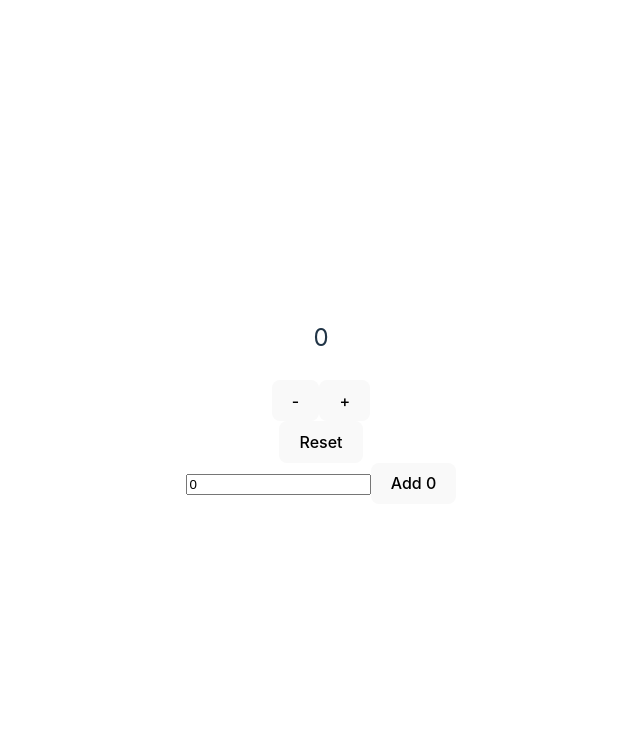
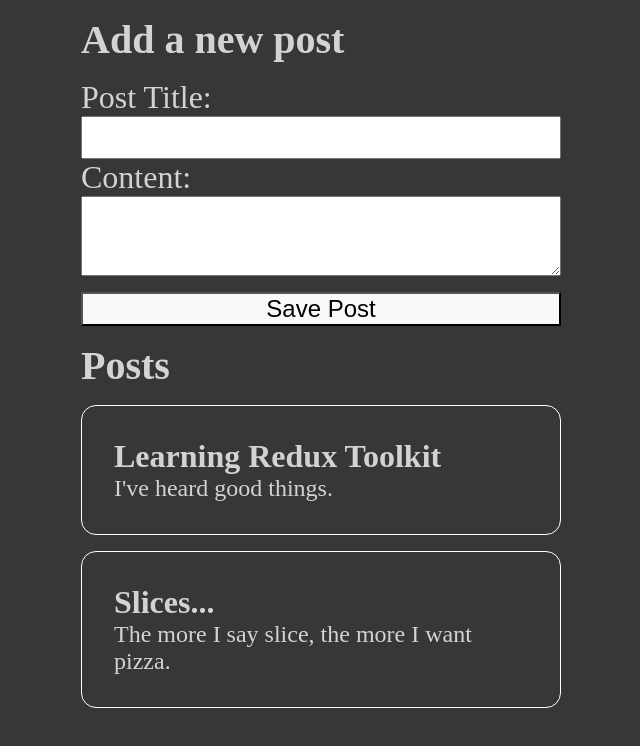
Before and after one commit to WarlockJa/redux-toolkit_learning, a React (Vite) app: page / in a window 1280 px wide. Shown: the top 746 px of the page, without its empty margins (319-959 px from the left). Built offline with nearby package versions, Linux system fonts and the light colour scheme.

Commit message:
TS problem

```diff
--- a/src/App.css
+++ b/src/App.css
@@ -1,21 +1,33 @@
-#root {
-  max-width: 1280px;
-  margin: 0 auto;
-  padding: 2rem;
-  text-align: center;
+body {
+  background-color: rgb(56, 54, 54);
 }
 
+.App {
+  color: lightgray;
 
-.App {
+  min-height: 100vh;
+  max-width: 30rem;
+  margin: 0 auto;
+}
+
+article {
+  border: 1px solid white;
+  border-radius: 15px;
+  padding: 2rem;
+}
+
+section {
   display: flex;
-  align-items: center;
+  flex-direction: column;
   justify-content: center;
 }
 
-p {
-  font-size: 1.5rem;
+section > * {
+  margin-top: 1rem;
 }
 
-button {
-  border: 1px solid #0005;
+form {
+  display: flex;
+  flex-direction: column;
+
 }
--- a/src/App.tsx
+++ b/src/App.tsx
@@ -1,10 +1,12 @@
-import Counter from "./features/counter/Counter"
 import './App.css'
+import AddPostForm from './features/posts/AddPostForm'
+import PostsList from './features/posts/PostsList'
 
 function App() {
   return (
     <main className="App">
-        <Counter />
+      <AddPostForm />
+      <PostsList />
     </main>
   )
 }
--- a/src/app/store.ts
+++ b/src/app/store.ts
@@ -1,9 +1,9 @@
 import { configureStore } from "@reduxjs/toolkit"
-import counterReducer from '../features/counter/counterSlice'
+import postsReducer from '../features/posts/postsSlice'
 
 export const store = configureStore ({
     reducer: {
-        counter: counterReducer,
+        posts: postsReducer
     }
 })
 
--- a/src/features/counter/Counter.tsx
+++ /dev/null
@@ -1,26 +0,0 @@
-import { useState } from "react"
-import { useSelector, useDispatch } from "react-redux"
-import { RootState } from "../../app/store"
-import { increment, decrement, reset, incrementByAmount } from "./counterSlice"
-
-export const Counter = () => {
-    const count = useSelector((state: RootState) => state.counter.count)
-    const [amountToAdd, setAmountToAdd] = useState(0)
-    const dispatch = useDispatch()
-    return (
-        <section>
-            <p>{count}</p>
-            <div>
-                <button onClick={() => dispatch(decrement())}>-</button>
-                <button onClick={() => dispatch(increment())}>+</button>
-            </div>
-            <button onClick={() => dispatch(reset())}>Reset</button>
-            <div>
-                <input type="number" value={amountToAdd} onChange={(e) => setAmountToAdd(Number(e.target.value))} />
-                <button onClick={() => dispatch(incrementByAmount(amountToAdd))}>Add {amountToAdd}</button>
-            </div>
-        </section>
-    )
-}
-
-export default Counter
--- a/src/features/counter/counterSlice.ts
+++ /dev/null
@@ -1,28 +0,0 @@
-import { createSlice } from "@reduxjs/toolkit"
-
-const initialState = {
-    count: 0
-}
-
-export const counterSlice = createSlice ({
-    name: 'counter',
-    initialState,
-    reducers: {
-        increment: (state) => {
-            state.count +=1
-        },
-        decrement: (state) => {
-            state.count -=1
-        },
-        reset: (state) => {
-            state.count = 0
-        },
-        incrementByAmount: (state, action) => {
-            state.count += action.payload
-        }
-    }
-})
-
-export const { increment, decrement, reset, incrementByAmount } = counterSlice.actions
-
-export default counterSlice.reducer
--- /dev/null
+++ b/src/features/posts/AddPostForm.tsx
@@ -0,0 +1,54 @@
+import { useState } from "react"
+import { useDispatch } from "react-redux"
+
+import { postAdded } from "./postsSlice"
+
+const AddPostForm = () => {
+    const dispatch = useDispatch()
+
+    const [title, setTitle] = useState('')
+    const [content, setContent] = useState('')
+
+    const onTitleChange = (e: React.ChangeEvent<HTMLInputElement>) => setTitle(e.target.value)
+    const onContentChange = (e: React.ChangeEvent<HTMLTextAreaElement>) => setContent(e.target.value)
+
+    const onSavePostClicked = () => {
+        if (title && content) {
+            dispatch(
+                postAdded(title, content)
+            )
+
+            setTitle('')
+            setContent('')
+        }
+    }
+
+    return (
+        <section>
+            <h2>Add a new post</h2>
+            <form>
+                <label htmlFor="postTitle">Post Title:</label>
+                <input
+                    type="text"
+                    id="postTitle"
+                    name="postTitle"
+                    value={title}
+                    onChange={onTitleChange}
+                />
+                <label htmlFor="postContent">Content:</label>
+                <textarea
+                    id="postContent"
+                    name="postContent"
+                    value={content}
+                    onChange={onContentChange}
+                />
+                <button
+                    type="button"
+                    onClick={onSavePostClicked}
+                >Save Post</button>
+            </form>
+        </section>
+    )
+}
+
+export default AddPostForm
--- /dev/null
+++ b/src/features/posts/PostsList.tsx
@@ -0,0 +1,22 @@
+import { useSelector } from "react-redux";
+import { selectAllPosts } from "./postsSlice";
+
+const PostsList = () => {
+    const posts = useSelector(selectAllPosts)
+
+    const renderedPosts = posts.map(post => (
+        <article key={post.id}>
+            <h3>{post.title}</h3>
+            <p>{post.content.substring(0,100)}</p>
+        </article>
+    ))
+
+    return (
+        <section>
+            <h2>Posts</h2>
+            {renderedPosts}
+        </section>
+    )
+}
+
+export default PostsList
--- /dev/null
+++ b/src/features/posts/postsSlice.tsx
@@ -0,0 +1,69 @@
+import { createSlice, nanoid } from "@reduxjs/toolkit";
+import { RootState } from "../../app/store";
+
+const initialState = [
+    // {
+    //     id: '1',
+    //     title: 'Learning Redux Toolkit',
+    //     content: "I've heard good things.",
+    //     date: sub(new Date(), { minutes: 10 }).toISOString(),
+    //     reactions: {
+    //         thumbsUp: 0,
+    //         wow: 0,
+    //         heart: 0,
+    //         rocket: 0,
+    //         coffee: 0
+    //     }
+    // },
+    // {
+    //     id: '2',
+    //     title: 'Slices...',
+    //     content: "The more I say slice, the more I want pizza.",
+    //     date: sub(new Date(), { minutes: 5 }).toISOString(),
+    //     reactions: {
+    //         thumbsUp: 0,
+    //         wow: 0,
+    //         heart: 0,
+    //         rocket: 0,
+    //         coffee: 0
+    //     }
+    // }
+    {
+        id: '1',
+        title: 'Learning Redux Toolkit',
+        content: "I've heard good things.",
+    },
+    {
+        id: '2',
+        title: 'Slices...',
+        content: "The more I say slice, the more I want pizza.",
+    }
+
+]
+
+const postSlice = createSlice({
+    name: 'posts',
+    initialState,
+    reducers: {
+        postAdded: {
+            reducer(state, action) {
+                state.push(action.payload)
+            },
+            prepare(title: string, content: string) {
+                return {
+                    payload: {
+                        id: nanoid(),
+                        title,
+                        content
+                    }
+                }
+            }
+        }
+    }
+})
+
+export const selectAllPosts = (state: RootState) => state.posts
+
+export const { postAdded } = postSlice.actions
+
+export default postSlice.reducer
--- a/src/index.css
+++ b/src/index.css
@@ -1,58 +1,40 @@
 :root {
-  font-family: Inter, system-ui, Avenir, Helvetica, Arial, sans-serif;
-  line-height: 1.5;
-  font-weight: 400;
-
-  color-scheme: light dark;
-  color: rgba(255, 255, 255, 0.87);
-  background-color: #242424;
-
   font-synthesis: none;
   text-rendering: optimizeLegibility;
   -webkit-font-smoothing: antialiased;
   -moz-osx-font-smoothing: grayscale;
   -webkit-text-size-adjust: 100%;
+
+
 }
 
-a {
-  font-weight: 500;
-  color: #646cff;
-  text-decoration: inherit;
-}
-a:hover {
-  color: #535bf2;
-}
-
-body {
+* {
   margin: 0;
-  display: flex;
-  place-items: center;
-  min-width: 320px;
-  min-height: 100vh;
 }
 
 h1 {
-  font-size: 3.2em;
-  line-height: 1.1;
+  font-size: 3rem;
+}
+
+h2 {
+  font-size: 2.5rem;
+}
+
+h3, label, input, textarea {
+  font-size: 2rem;
+}
+
+textarea {
+  resize: vertical;
 }
 
 button {
-  border-radius: 8px;
-  border: 1px solid transparent;
-  padding: 0.6em 1.2em;
-  font-size: 1em;
-  font-weight: 500;
-  font-family: inherit;
-  background-color: #1a1a1a;
-  cursor: pointer;
-  transition: border-color 0.25s;
+  font-size: 1.5rem;
+  margin-top: 1rem;
 }
-button:hover {
-  border-color: #646cff;
-}
-button:focus,
-button:focus-visible {
-  outline: 4px auto -webkit-focus-ring-color;
+
+p {
+  font-size: 1.5rem;
 }
 
 @media (prefers-color-scheme: light) {
```
